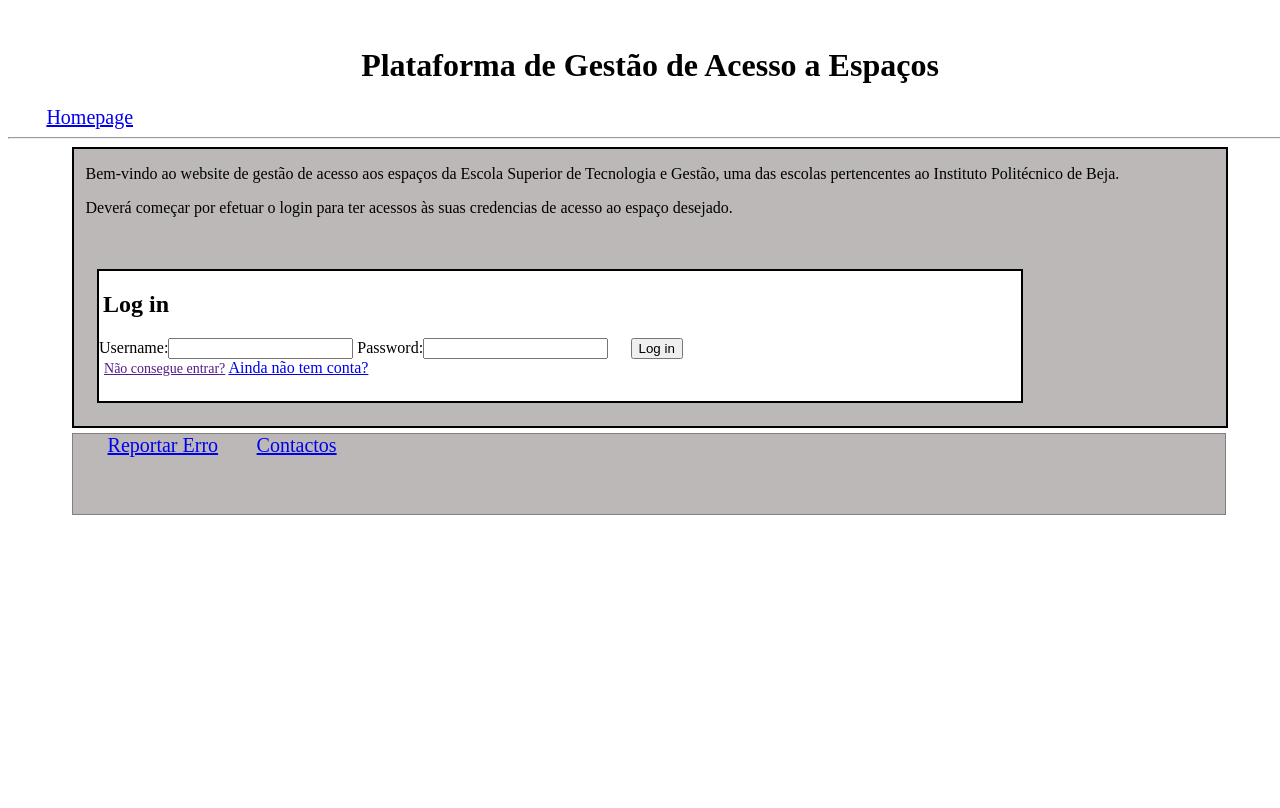
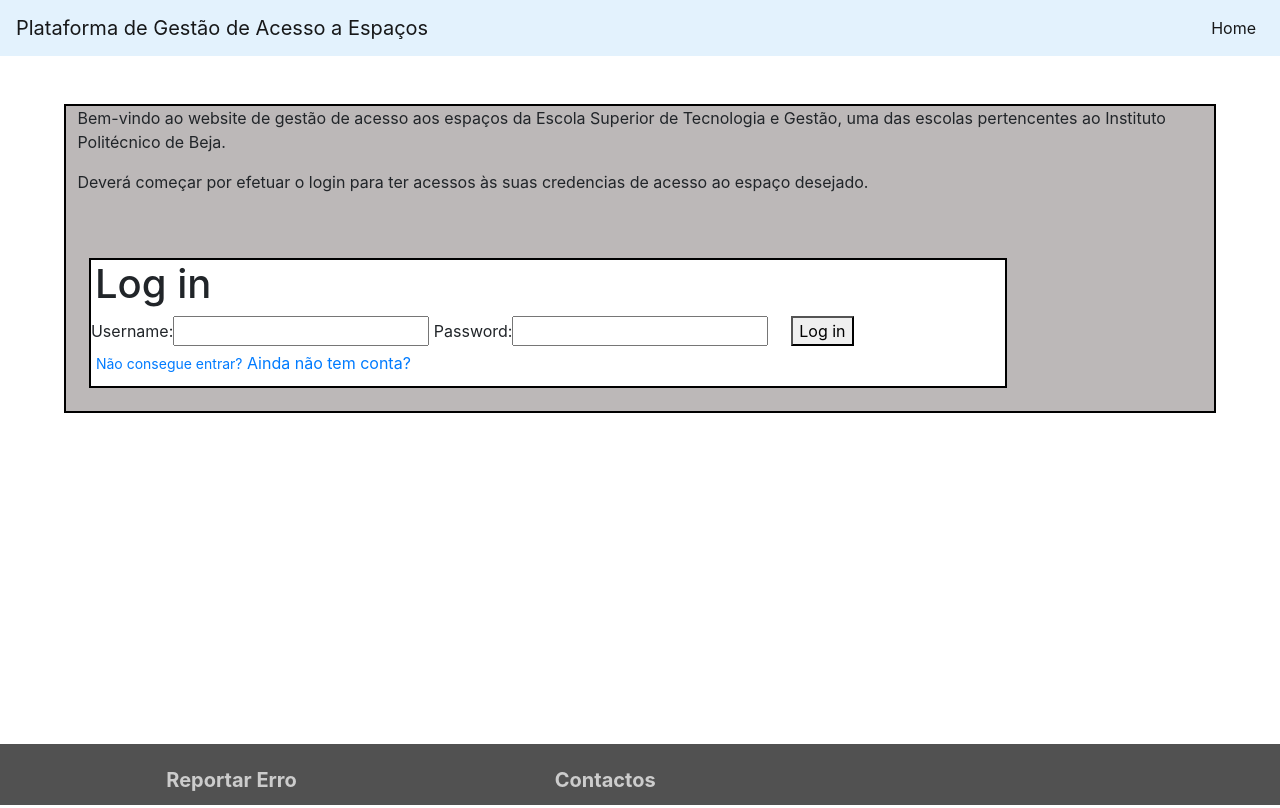
Before and after one commit to reborn12008/PI, a Django app: page / in a window 1280 px wide. Run offline with Django 3.2, Linux system fonts and the light colour scheme; parts of the project's set-up code (start-up, migrations or seed data) failed here and were passed over; some libraries are stand-ins or nearby versions.

Commit message:
updated template base

```diff
--- a/keycode/static/styles.css
+++ b/keycode/static/styles.css
@@ -322,3 +322,43 @@
     margin-left:10%;
     width:141px;
   }
+
+.wrap {
+    min-height: 93%;
+    height: auto !important;
+    height: 93%;
+  }
+
+.footer {
+  padding-top: 10px;
+  padding-bottom: 10px;
+  bottom: 0;
+  width: 100%;
+  font-weight: bolder;
+  font-size: 0.75rem;
+  background-color: #515151;
+  color: #8c8c8c;
+}
+
+.footer h5 {
+  font-family: "Raleway", sans-serif;
+  font-weight: 700;
+  text-transform: uppercase;
+  font-size: 1rem;
+}
+
+.footer h5 {
+  margin-bottom: 2px;
+  color: white;
+}
+
+.footer a {
+  color: #cccccc;
+  font-weight: bold;
+}
+
+.st-border-footer {
+  background-color: white;
+  font-weight: bold;
+  margin-bottom: 7px;
+}
--- a/keycode/templates/base.html
+++ b/keycode/templates/base.html
@@ -4,37 +4,78 @@
 <head>
   <meta charset="utf-8">
   <title>{% block title %}Plataforma de Gestão de Acesso as Espaços{% endblock %}</title>
+
+  <!-- Bootstrap CSS -->
+  <link rel="stylesheet" href="https://stackpath.bootstrapcdn.com/bootstrap/4.3.1/css/bootstrap.min.css"
+    integrity="sha384-ggOyR0iXCbMQv3Xipma34MD+dH/1fQ784/j6cY/iJTQUOhcWr7x9JvoRxT2MZw1T" crossorigin="anonymous">
+
+  <script src="https://code.jquery.com/jquery-3.4.1.slim.min.js"
+    integrity="sha384-J6qa4849blE2+poT4WnyKhv5vZF5SrPo0iEjwBvKU7imGFAV0wwj1yYfoRSJoZ+n"
+    crossorigin="anonymous"></script>
+  <script src="https://cdn.jsdelivr.net/npm/popper.js@1.16.0/dist/umd/popper.min.js"
+    integrity="sha384-Q6E9RHvbIyZFJoft+2mJbHaEWldlvI9IOYy5n3zV9zzTtmI3UksdQRVvoxMfooAo"
+    crossorigin="anonymous"></script>
+  <script src="https://stackpath.bootstrapcdn.com/bootstrap/4.4.1/js/bootstrap.min.js"
+    integrity="sha384-wfSDF2E50Y2D1uUdj0O3uMBJnjuUD4Ih7YwaYd1iqfktj0Uod8GCExl3Og8ifwB6"
+    crossorigin="anonymous"></script>
+
   <link href="{{STATIC_DIR}}/static/styles.css" rel="stylesheet" type="text/css" />
 </head>
 
 <body>
-  <header>
-    <h1 align='center'>Plataforma de Gestão de Acesso a Espaços</h1>
 
-    {% if user.is_authenticated %}
-    {% if user.is_superuser %}
-    <a id="header_ref" href="{% url 'home' %}">Homepage</a>
-    <a id="header_ref" href="{% url 'reservar' %}">Reservar</a>
-    <a id="header_ref" href="{% url 'espaco' %}">Espaço</a>
+  <div class="wrap">
+    <nav class="navbar navbar-expand-lg navbar-light mb-5" style="background-color: #e3f2fd;">
+      <a class="navbar-brand" href="/">Plataforma de Gestão de Acesso a Espaços</a>
+      <button class="navbar-toggler" type="button" data-toggle="collapse" data-target="#navbarSupportedContent"
+        aria-controls="navbarSupportedContent" aria-expanded="false" aria-label="Toggle navigation">
+        <span class="navbar-toggler-icon"></span>
+      </button>
 
-    {% else %}
-    <a id="header_ref" href="{% url 'home' %}">Homepage</a>
-    <a id="header_ref" href="{% url 'horario' %}">Horário</a>
-    <a id="header_ref" href="{% url 'reservar' %}">Reservar</a>
-    {% endif %}
-    {% else %}
-    <a id="header_ref" href="{% url 'home' %}">Homepage</a>
-    {% endif %}
-    <hr>
-  </header>
+      <div class="collapse navbar-collapse" id="navbarSupportedContent">
+        <ul class="navbar-nav ml-auto">
+          {% if user.is_authenticated %}
+          {% if user.is_superuser %}
+          <li class="nav-item">
+            <a class="nav-link" href="{% url 'home' %}">Home <span class="sr-only">(current)</span></a>
+          </li>
+          <li class="nav-item">
+            <a class="nav-link" href="{% url 'reservar' %}">Reservar</a>
+          </li>
+          <li class="nav-item">
+            <a class="nav-link" href="{% url 'espaco' %}">Espaço</a>
+          </li>
+          {% else %}
+          <li class="nav-item">
+            <a class="nav-link" href="{% url 'home' %}">Home <span class="sr-only">(current)</span></a>
+          </li>
+          <li class="nav-item">
+            <a class="nav-link" href="{% url 'horario' %}">Horário</a>
+          </li>
+          <li class="nav-item">
+            <a class="nav-link" href="{% url 'reservar' %}">Reservar</a>
+          </li>
+          {% endif %}
+          {% else %}
+          <li class="nav-item active">
+            <a class="nav-link" href="{% url 'home' %}">Home <span class="sr-only">(current)</span></a>
+          </li>
+          {% endif %}
 
-  <body>
+          {% if user.is_authenticated %}
+          <li class="nav-item" style="margin:auto;padding-right:5px;">
+            Bem-vindo, {{ user }}
+          </li>
+          <li class="nav-item">
+            <a class="nav-link btn btn-danger" href="{% url 'logout' %}">LogOut</a>
+          </li>
+          {% endif %}
+        </ul>
+      </div>
+    </nav>
+
     <section>
       {% if user.is_authenticated %}
-      <div id='username_box'>
-        <a id='username'>Bem-vindo, {{ user }} </a>
-        <a id='logout' href="{% url 'logout' %}">LogOut</a>
-      </div>
       {% block info %}
       <div id='introInfo'>
         <p id="intro_text"> Se deseja consultar o código de um espaço já definidio, acede á secção "Horários" e
@@ -68,11 +109,20 @@
       {% endblock %}
       {% endif %}
     </section>
-  </body>
+  </div>
+
+  <div class="footer">
+    <div class="container">
+      <div class="row">
+        <div class="col-xs-6 col-md-6">
+          <a id="footer_ref" href="{% url 'reportarerro' %}">Reportar Erro</a>
+        </div>
+        <div class="col-xs-6 col-md-6">
+          <a id="footer_ref" href="{% url 'contactos' %}">Contactos</a>
+        </div>
+      </div>
+    </div>
+  </div>
 </body>
-<footer>
-  <a id="footer_ref" href="{% url 'reportarerro' %}">Reportar Erro</a>
-  <a id="footer_ref" href="{% url 'contactos' %}">Contactos</a>
-</footer>
 
 </html>
```
